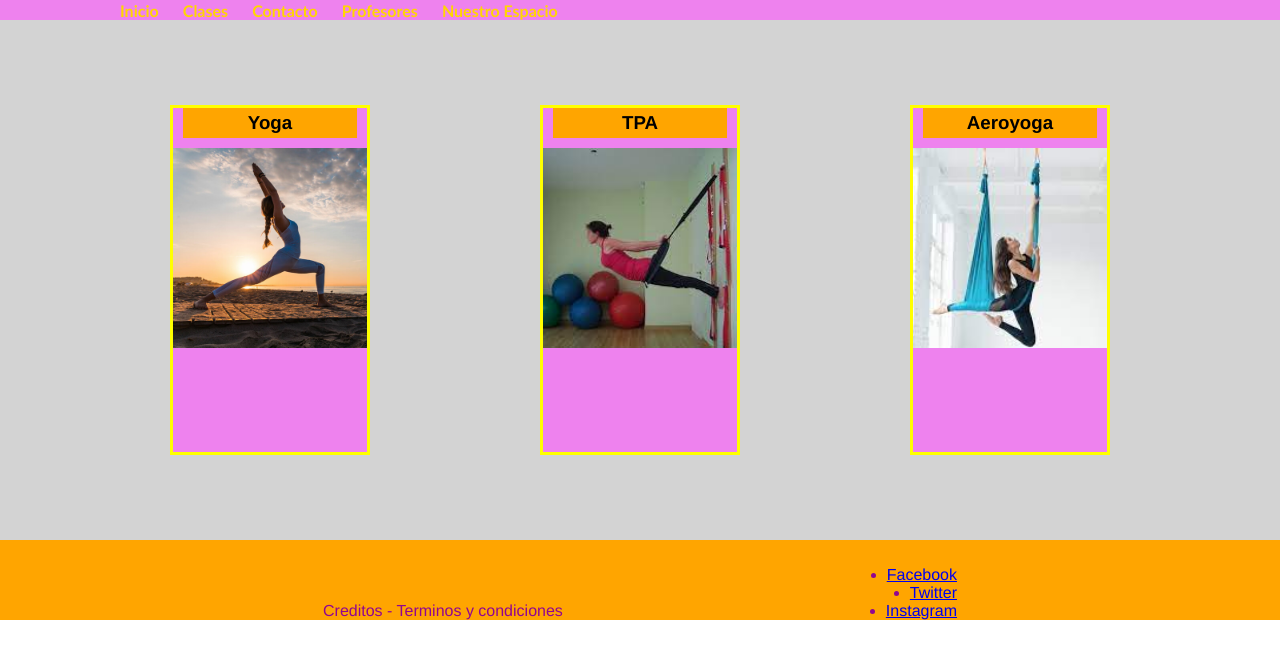
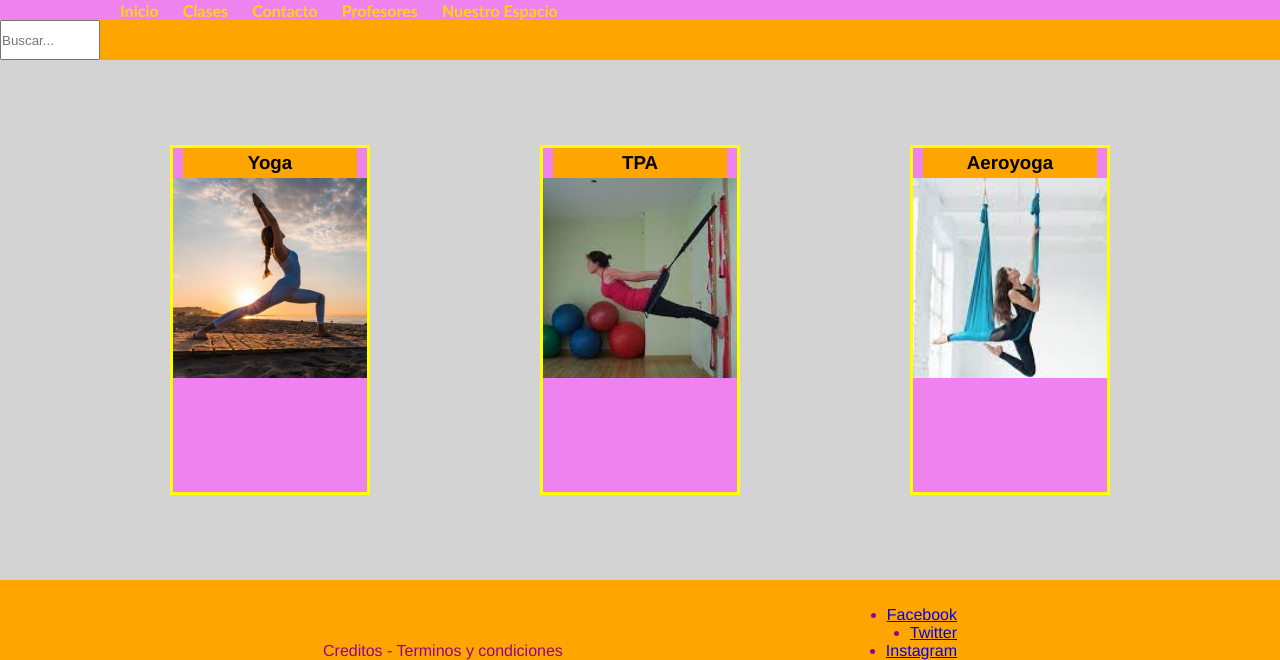
Before and after one commit to GinoCua/Flexivida, a plain HTML site: page index.html in a window 1280 px wide. Shown: the part 233-893 px from the top of the page. Before the commit the page ends 853 px from the top, so only its background shows below. Drawn offline with Linux system fonts and the light colour scheme.

Commit message:
Nueva modifiacion

```diff
--- a/css/style.css
+++ b/css/style.css
@@ -36,7 +36,7 @@ body {
     height: 150px;
     width: 300x;
     position: sticky;
-    }
+}
 
 .nav__links {
     font-family:'Gill Sans', 'Gill Sans MT', Calibri, 'Trebuchet MS', sans-serif;
@@ -46,7 +46,7 @@ body {
     margin-left: 100px;
     }
 .nav__item {
-    display: inline-block;
+    display: inline-table;
 }
 .nav__link {
     text-decoration: none;
@@ -54,6 +54,16 @@ body {
     color: gold;
     font-weight: 700;
 }
+.header__search {
+    height: 40px;
+    width: 100px;
+    transition: all 2s;
+}
+
+.header__search:focus {
+    width: 180px;
+}
+
 
 /* MAIN */
 
@@ -75,6 +85,8 @@ body {
     align-items: center;
 }
 
+
+
 .main__title {
     height: 350px;
     width: 200px;
@@ -91,8 +103,9 @@ body {
     height: 30px;
     text-align: center;
 }
-.main__body {
+.main__body:hover {
     margin-top: 10px;
+    transform: skew(20deg, 20deg);
 }
 .main__image {
     width: 1700px;
--- a/index.html
+++ b/index.html
@@ -31,6 +31,9 @@
             </li>
         </ul>
     </nav>
+    <form class="header__form" action="">
+        <input class="header__search" type="search" placeholder="Buscar...">
+    </form>
     </header>
     <main class="grid-container">
         <div class="main__title">
```
